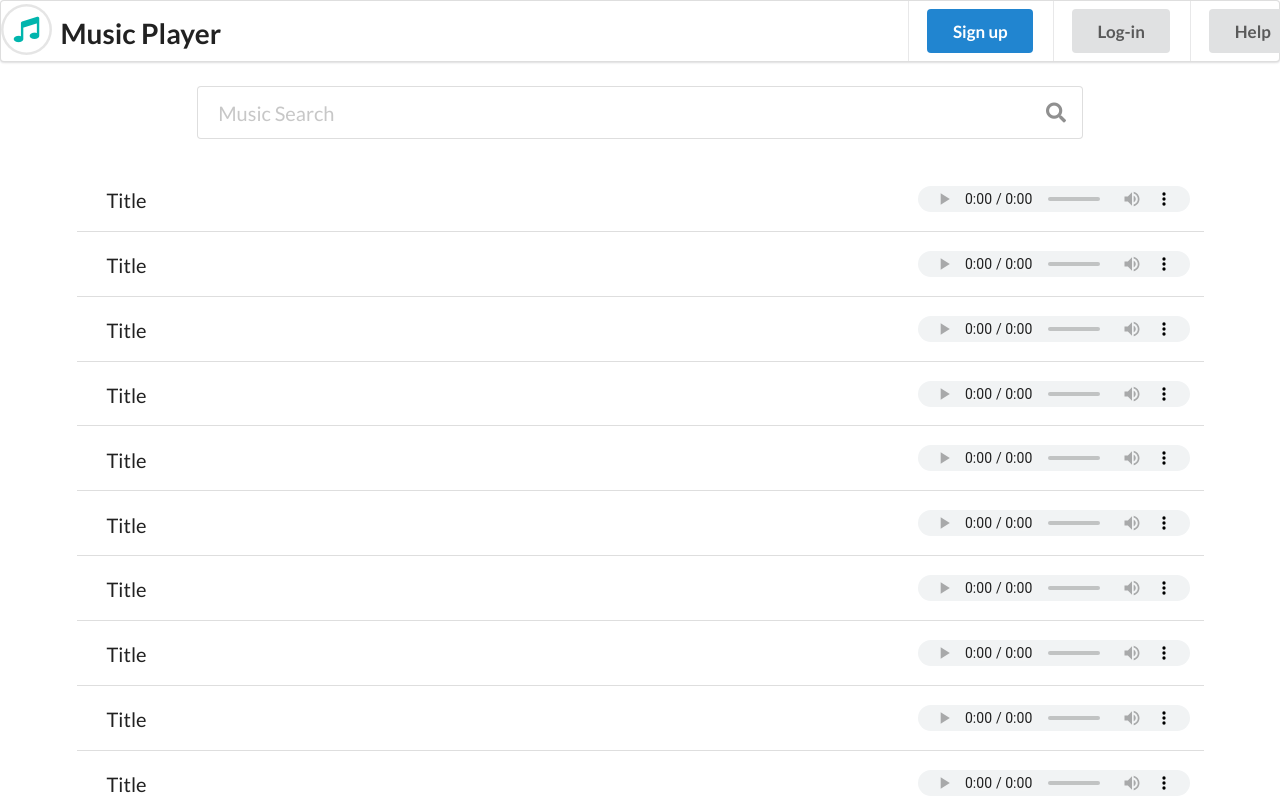
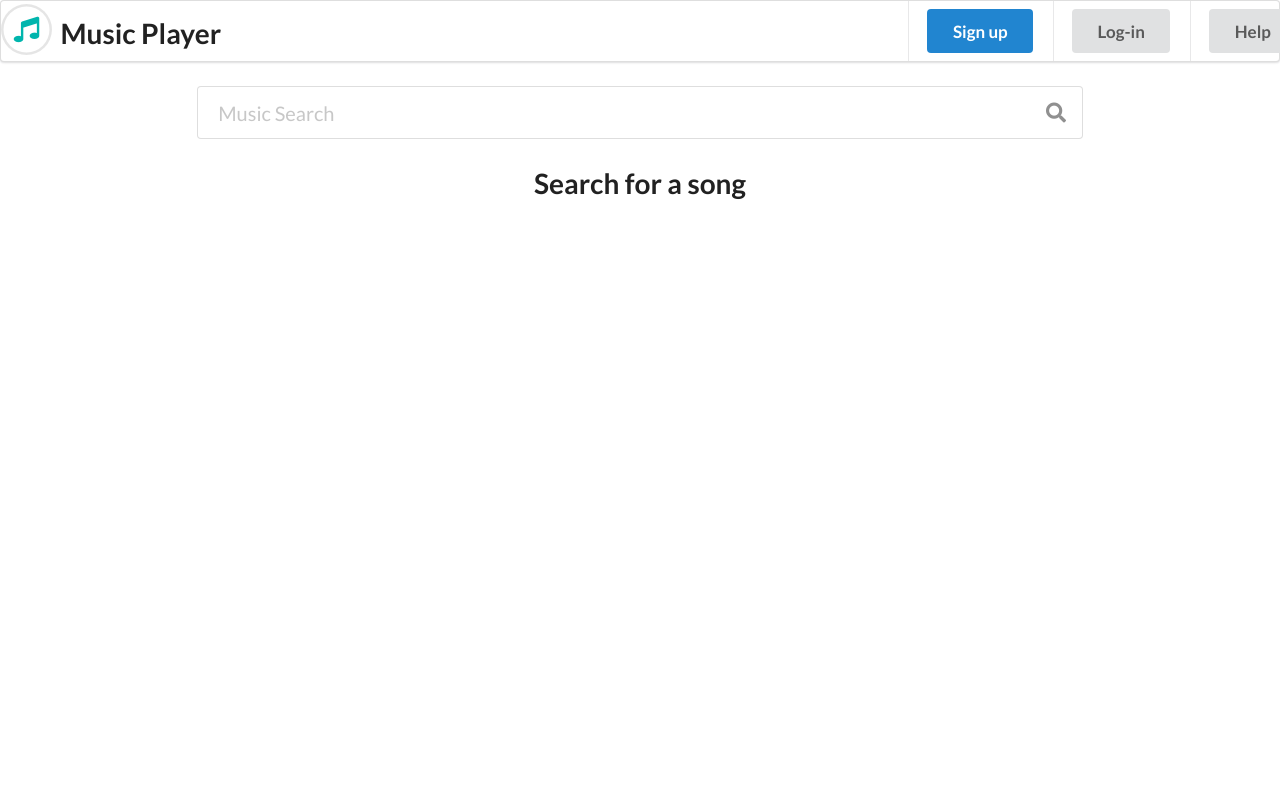
Before and after one commit to Orion-P/music-player, a React (Create React App) app: page / in a window 1280 px wide. Shown: the top 812 px of the page. Built offline with nearby package versions, Linux system fonts and the light colour scheme.

Commit message:
Connected jamendo api so that user can search their database for a song and the results come up on the screen with an audio player, album image, artist name, and song name.

```diff
--- a/package.json
+++ b/package.json
@@ -6,6 +6,7 @@
 		"@testing-library/jest-dom": "^4.2.4",
 		"@testing-library/react": "^9.5.0",
 		"@testing-library/user-event": "^7.2.1",
+		"axios": "^0.19.2",
 		"react": "^16.13.1",
 		"react-dom": "^16.13.1",
 		"react-player": "^2.6.0",
--- a/public/index.html
+++ b/public/index.html
@@ -9,7 +9,10 @@
 			name="description"
 			content="Web site created using create-react-app"
 		/>
-    <link rel="stylesheet" href="https://cdnjs.cloudflare.com/ajax/libs/semantic-ui/2.4.1/semantic.min.css"/>
+		<link
+			rel="stylesheet"
+			href="https://cdnjs.cloudflare.com/ajax/libs/semantic-ui/2.4.1/semantic.min.css"
+		/>
 		<link rel="apple-touch-icon" href="%PUBLIC_URL%/logo192.png" />
 		<!--
       manifest.json provides metadata used when your web app is installed on a
@@ -30,6 +33,7 @@
 	<body>
 		<noscript>You need to enable JavaScript to run this app.</noscript>
 		<div id="root"></div>
+
 		<!--
       This HTML file is a template.
       If you open it directly in the browser, you will see an empty page.
--- a/src/components/App.js
+++ b/src/components/App.js
@@ -1,4 +1,5 @@
 import React from "react";
+import axios from "axios";
 import NavigationBar from "./NavigationBar";
 // eslint-disable-next-line
 import Login from "./Login";
@@ -6,12 +7,34 @@ import MusicPlayer from "./MusicPlayer";
 import SearchBar from "./SearchBar";
 
 class App extends React.Component {
+	constructor(props) {
+		super(props);
+		this.state = { songs: [] };
+		return;
+	}
+
+	onFormSubmit = term => {
+		axios
+			.get("https://api.jamendo.com/v3.0/tracks", {
+				params: {
+					client_id: "2bc19d22",
+					format: "json",
+                    search: term,
+                    limit: 200
+				}
+			})
+			.then(({ data }) => {
+				this.setState({ songs: data.results });
+			})
+			.catch(err => console.log(err));
+	};
+
 	render() {
 		return (
 			<div>
 				<NavigationBar />
-				<SearchBar />
-				<MusicPlayer />
+				<SearchBar onFormSubmit={this.onFormSubmit} />
+				<MusicPlayer songs={this.state.songs} />
 			</div>
 		);
 	}
--- a/src/components/MusicPlayer.js
+++ b/src/components/MusicPlayer.js
@@ -3,14 +3,20 @@ import SongList from "./SongList";
 // import ReactPlayer from "react-player";
 
 class MusicPlayer extends React.Component {
+
+    constructor(props) {
+        super(props)
+        return;
+    }
+
 	render() {
 		return (
 			<div className="ui container">
 				<div
 					style={{ paddingTop: `20px` }}
 					className="ui container right aligned"
-				>
-					<SongList />
+                >
+					<SongList songs={this.props.songs}/>
 				</div>
 			</div>
 		);
--- a/src/components/SearchBar.js
+++ b/src/components/SearchBar.js
@@ -5,9 +5,7 @@ class SearchBar extends React.Component {
 
 	onFormSubmit = e => {
 		e.preventDefault();
-
-		// this.props.onFormSubmit(this.state.term);
-		//TODO: Make sure we call callback from parent component
+		this.props.onFormSubmit(this.state.term);
 	};
 
 	onInputChange = e => {
--- a/src/components/Song.js
+++ /dev/null
@@ -1,21 +0,0 @@
-import React from "react";
-
-class Song extends React.Component {
-	render() {
-		return (
-			<div className="item">
-				<div
-					style={{ top: `25px`, fontSize: `20px`, left: `30px` }}
-					className="ui image aligned "
-				>
-					Title
-				</div>
-				<audio style={{ padding: `14px`, marginTop: `-10px` }} controls>
-					<source src="/" type="audio/mp3" />
-				</audio>
-			</div>
-		);
-	}
-}
-
-export default Song;
--- a/src/components/SongList.js
+++ b/src/components/SongList.js
@@ -1,23 +1,45 @@
 import React from "react";
-import Song from "./Song";
 
-class SongList extends React.Component {
-	render() {
+const SongList = props => {
+	console.log(props.songs);
+	const renderedSongs = props.songs.map(song => {
 		return (
-			<div className="ui mini divided list">
-				<Song />
-				<Song />
-				<Song />
-				<Song />
-				<Song />
-				<Song />
-				<Song />
-				<Song />
-				<Song />
-				<Song />
+			<div key={song.id} className="item">
+				<div
+					style={{ top: `25px`, fontSize: `20px`, left: `30px` }}
+					className="ui image aligned "
+				>
+					<p className="ui left floated">
+						<strong>Song: </strong>
+						{song.name.toLowerCase()}
+                    </p>
+                    <p className="ui left floated">
+						<strong>Artist: </strong>
+						{song.artist_name}
+					</p>
+				</div>
+				<img
+					height="50px"
+					width="50px"
+					src={song.album_image}
+					style={{ marginBottom: "8px" }}
+				></img>
+				<audio style={{ padding: `14px`, marginTop: `-10px` }} controls>
+					<source src={song.audio} type="audio/mp3" />
+				</audio>
 			</div>
 		);
-	}
-}
+	});
+
+	return (
+		<div className="ui mini divided list">
+			{renderedSongs.length === 0 ? (
+				<h1 className="ui center aligned header">Search for a song</h1>
+			) : (
+				renderedSongs
+			)}
+		</div>
+	);
+};
 
 export default SongList;
```
Also changed, not shown: 1 other file (tests, documents, lock files or other folders). Lines whose indentation alone changed are shown as unchanged.
